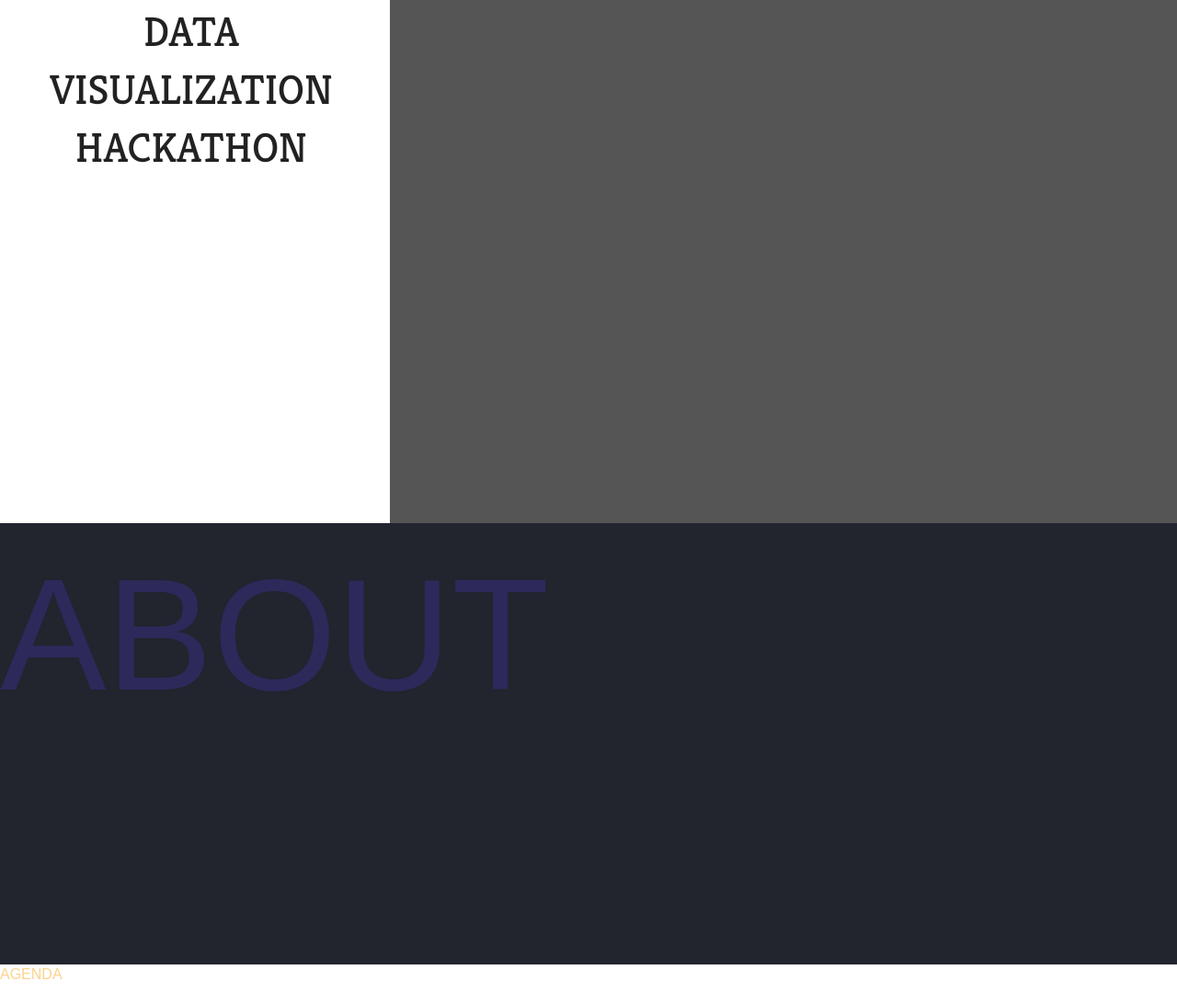
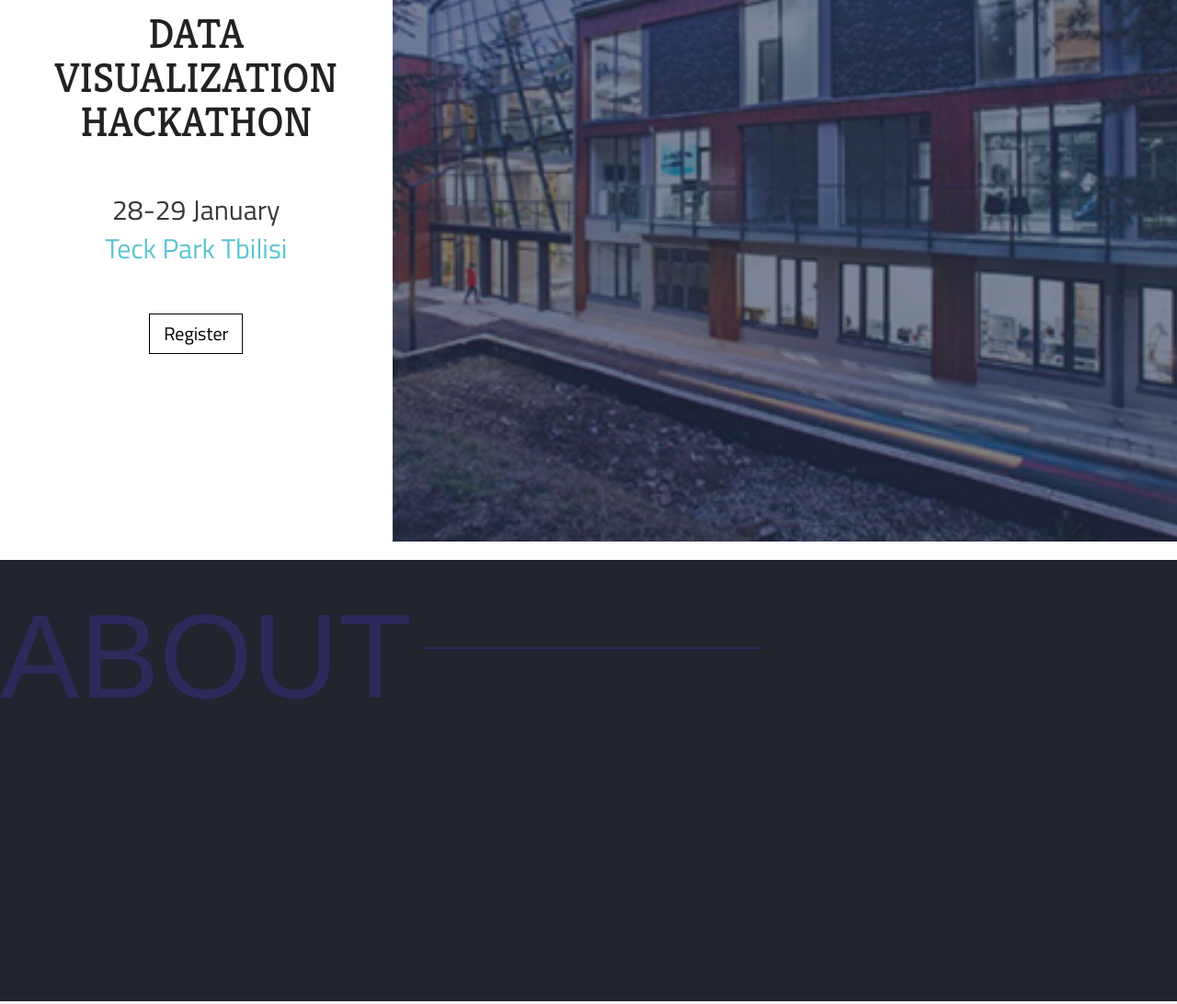
Before and after one commit to vizhack/vizhack, a plain HTML site: page index.html in a window 1280 px wide. Shown: the part 231-1323 px from the top of the page at 92% size. Drawn offline with nearby package versions, Linux system fonts and the light colour scheme.

Commit message:
langing section initial

```diff
--- a/css/app.css
+++ b/css/app.css
@@ -1,5 +1,7 @@
 .landing {
-    height: 100vh;
+    min-height: 100vh;
+    padding-right: 0.5rem;
+    padding-left: 0.5rem;
 }
 
 .landing-left {
@@ -12,21 +14,117 @@
 
 .landing-slogan {
     font-size: 45px;
+    line-height: 48px;
     font-family: Kreon;
     text-transform: uppercase;
     text-align: center;
-    margin: 20px 0;
+    margin: 30px 0;
+    margin-bottom: 50px;
+}
+
+.landing-date {
+    font-family: 'Titillium Web', sans-serif;
+    color:  #383838;
+    font-size: 30px;
+    font-weight: 300;
+    text-align: center;
+}
+
+.landing-venue {
+    font-family: 'Titillium Web', sans-serif;
+    color:  #59c5d1;
+    font-size: 30px;
+    font-weight: 400;
+    text-align: center;
+}
+
+.landing-register {
+    display: inline-block;
+    margin: 0 auto;
+    margin-top: 50px;
+    padding: 7px 15px;
+    border-width: 1px;
+    border-color:  #000000;
+    border-style: solid;
+    font-family: 'Titillium Web', sans-serif;
+    color:  #000000;
+    font-size: 20px;
+    font-weight: 300;
+    text-align: center;
+    cursor: pointer;
+    transition: background-color 0.3s linear;
+}
+
+.landing-register:hover {
+    background-color:  #000000;
+    color: #fff;
 }
 
 .filler-height {
-    height: 60vh;
+    min-height: 60vh;
+    overflow: auto;
 }
+
+.landing-right {
+    margin: 20px 0;
+    min-height: calc(100vh - 40px);
+    background-image: url('../img/techpark.jpg');
+    background-size: cover;
+    background-repeat: no-repeat;
+    background-position: center;
+    padding-left: 0;
+    padding-right: 0;
+}
+
+.bg-overlay {
+    background-color:  rgba(39, 53, 84, 0.6);
+    width: 100%;
+    min-height: 100vh;
+}
+
+.section-bg {
+    color:  rgba(56, 46, 135, 0.501961);
+    font-size: 130px;/* Approximation due to font substitution */
+    font-weight: 700;
+}
+
+.section-title .text {
+  font: 130px sans-serif;
+  margin-top: 30px;
+  text-align: left;
+  text-transform: uppercase;
+}
+
+.section-title .text {
+  display: table;
+  white-space: nowrap;
+}
+
+.section-title .text:after {
+  border-top: 2px solid rgba(56, 46, 135, 0.501961);
+  content: '';
+  display: table-cell;
+  position: relative;
+  top: 0.5em;
+  width: 45%;
+}
+
+.section-title .text:before {
+  right: 1.5%;
+}
+
+.section-title .text:after {
+  left: 1.5%;
+}
+
 
 .about {
     background-color: #22242e;
     color: #2d295a;
     font-size: 130pt;
 }
+
+
 .agenda {
     background-color: #ffffff;
     color: #fcd38f;
--- a/index.html
+++ b/index.html
@@ -24,20 +24,35 @@
 
         <!-- Add your site or application content here -->
         <main class="main">
-            <section class="landing row">
-                <div class="landing-left col-md-4 center-md">
-                    <div class="landing-logo">
-                        <img src="img/logo.png">
+            <section class="landing">
+                <div class="row">
+                    <div class="landing-left col-md-4 center-md">
+                        <div class="landing-logo">
+                            <img src="img/logo.png">
+                        </div>
+                        <div class="landing-slogan">
+                            Data <br> Visualization <br> Hackathon
+                        </div>
+                        <div class="landing-date">
+                            28-29 January
+                        </div>
+                        <div class="landing-venue">
+                            Teck Park Tbilisi
+                        </div>
+                        <div class="landing-register">
+                            Register
+                        </div>
                     </div>
-                    <div class="landing-slogan">
-                        Data <br> Visualization <br> Hackathon
+                    <div class="landing-right col-md-8">
+                        <div class="bg-overlay"></div>
                     </div>
-                    <div class="landing-venue"></div>
-                    <div class="landing-register"></div>
                 </div>
-                <div class="landing-right col-md-8">RIGHT</div>
             </section>
-            <section class="about filler-height">ABOUT</section>
+            <section class="about filler-height">
+                <div class="section-title">
+                    <span class="text">About</span>
+                </div>
+            </section>
             <section class="agenda filler-height">AGENDA</section>
             <section class="speakers filler-height">SPEAKERS</section>
             <section class="partners filler-height">PARTNERS</section>
```
Also changed, not shown: img/techpark.jpg (added).
